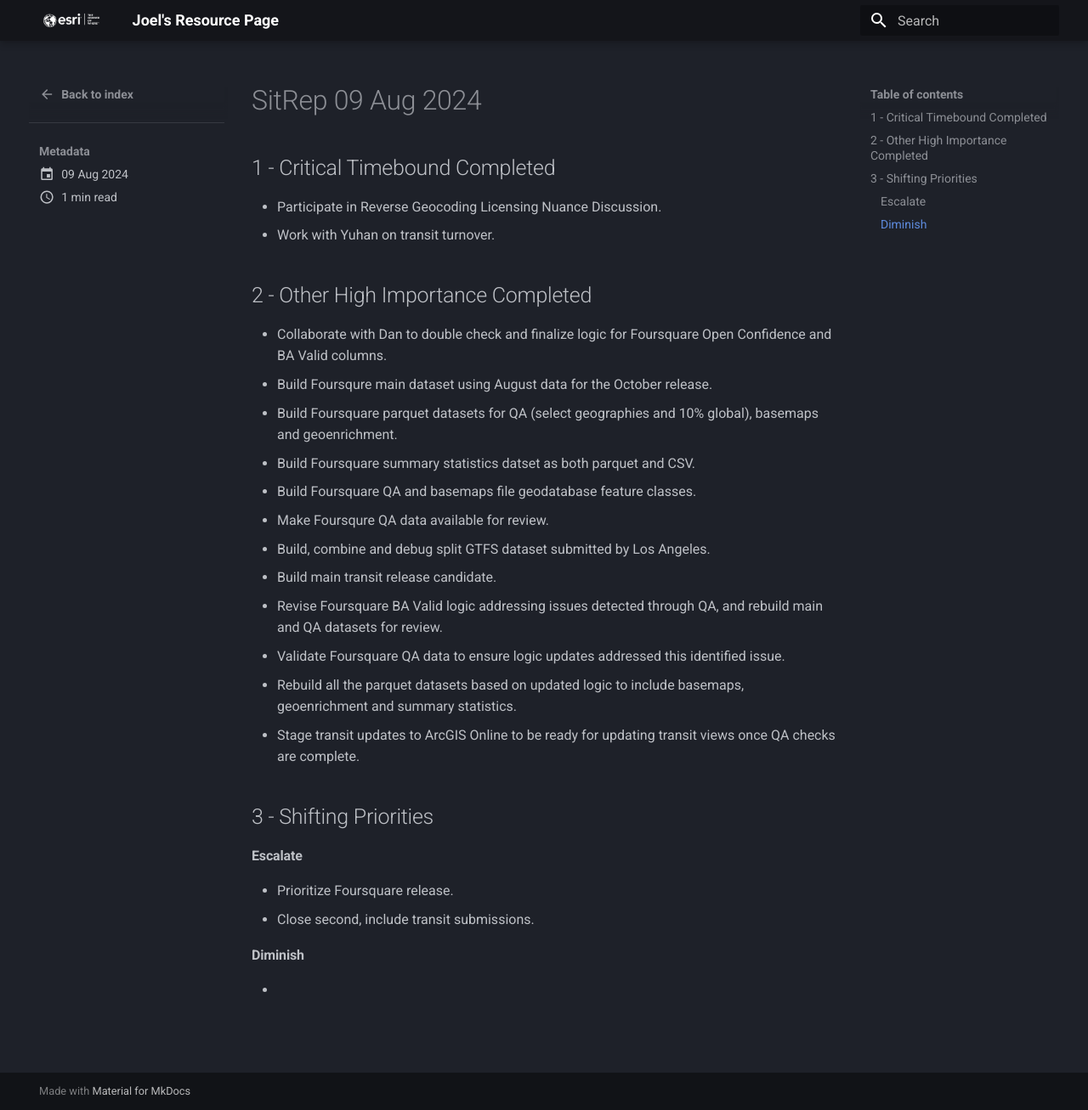
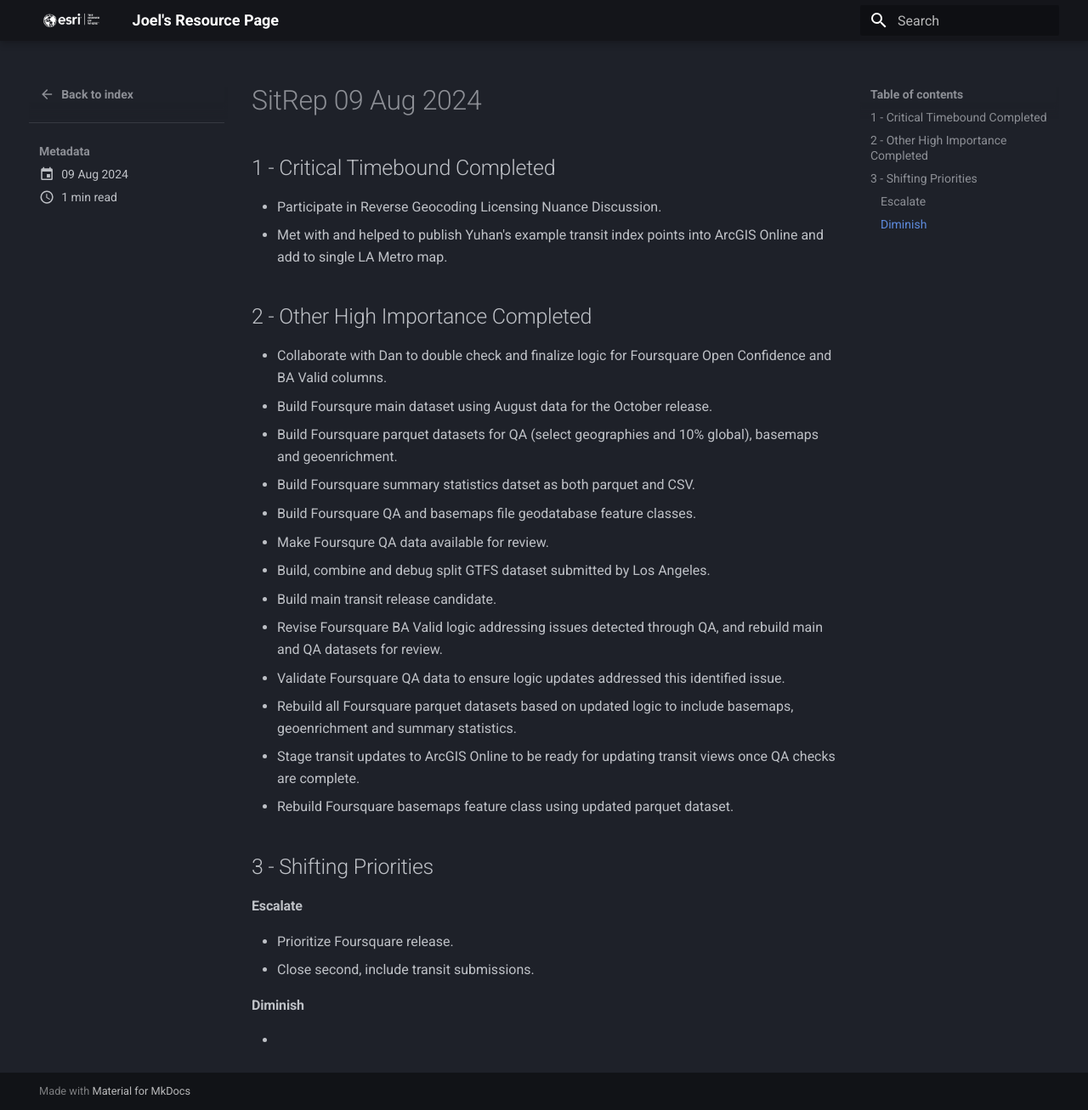
Before and after one commit to knu2xs/esri-resource-page, an MkDocs documentation site: the page built from docs/sitreps/posts/sitrep_20240809.md, in a window 1280 px wide and 1307 px high. Shown: the whole window at 85% size. Built offline with MkDocs 1.6.1 and Material for MkDocs 9.7.7, drawn with Linux system fonts in a browser that asks for light colours.

Commit message:
update sitreps

```diff
--- a/docs/sitreps/posts/sitrep_20240809.md
+++ b/docs/sitreps/posts/sitrep_20240809.md
@@ -7,7 +7,7 @@ date: 2024-08-09
 ## 1 - Critical Timebound Completed
 
 - Participate in Reverse Geocoding Licensing Nuance Discussion.
-- Work with Yuhan on transit turnover.
+- Met with and helped to publish Yuhan's example transit index points into ArcGIS Online and add to single LA Metro map.
 
 ## 2 - Other High Importance Completed
 
@@ -21,8 +21,9 @@ date: 2024-08-09
 - Build main transit release candidate.
 - Revise Foursquare BA Valid logic addressing issues detected through QA, and rebuild main and QA datasets for review.
 - Validate Foursquare QA data to ensure logic updates addressed this identified issue.
-- Rebuild all the parquet datasets based on updated logic to include basemaps, geoenrichment and summary statistics.
+- Rebuild all Foursquare parquet datasets based on updated logic to include basemaps, geoenrichment and summary statistics.
 - Stage transit updates to ArcGIS Online to be ready for updating transit views once QA checks are complete.
+- Rebuild Foursquare basemaps feature class using updated parquet dataset.
 
 ## 3 - Shifting Priorities
 
```
